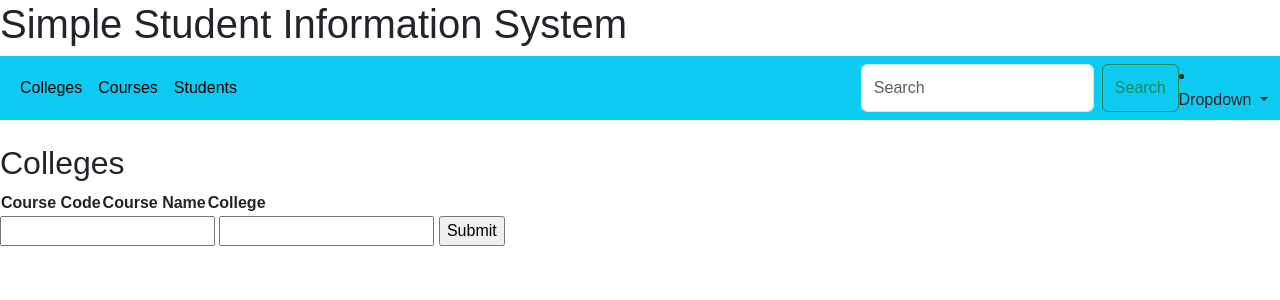
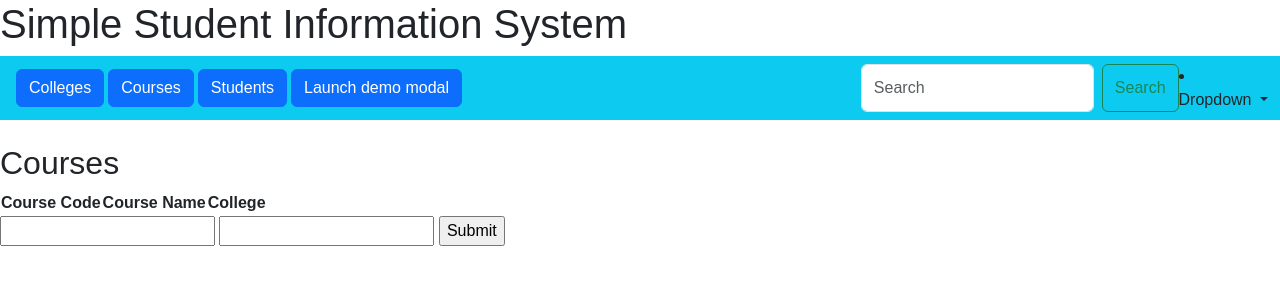
Before and after one commit to Daine-C/SSIS3, a Flask app: page /courses/ in a window 1280 px wide. Shown: the top 300 px of the page. Run offline with Flask 3, Linux system fonts and the light colour scheme; data that the repository does not hold is empty.

Commit message:
Added buttons, fixed typos

```diff
--- a/templates/Courses.html
+++ b/templates/Courses.html
@@ -2,7 +2,7 @@
 
 {% block head %}
 <div class="content">
-    <h2>Colleges</h2>
+    <h2>Courses</h2>
 
     <table>
         <tr>
--- a/templates/Navbar.html
+++ b/templates/Navbar.html
@@ -3,13 +3,19 @@
       <div class="collapse navbar-collapse" id="navbarSupportedContent">
         <ul class="navbar-nav me-auto mb-2 mb-lg-0">
           <li class="nav-item">
-            <a class="nav-link active" aria-current="page" href="{{ url_for('college') }}">Colleges</a>
+            <a class="btn btn-primary ms-1" href="{{ url_for('college') }}" role="button">Colleges</a>
           </li>
           <li class="nav-item">
-            <a class="nav-link active" aria-current="page" href="{{ url_for('course') }}">Courses</a>
+            <a class="btn btn-primary ms-1" href="{{ url_for('course') }}" role="button">Courses</a>
           </li>
           <li class="nav-item">
-            <a class="nav-link active" aria-current="page" href="{{ url_for('student') }}">Students</a>
+            <a class="btn btn-primary ms-1 me-1" href="{{ url_for('student') }}" role="button">Students</a>
+          </li>
+          <li class="nav-item">
+            <button type="button" class="btn btn-primary" data-toggle="modal" data-target="#exampleModal">
+                Launch demo modal
+            </button>
+            {% include 'OverlayAdd.html' %}
           </li>
         </ul>
         <form class="d-flex" role="search">
--- a/templates/OverlayAdd.html
+++ b/templates/OverlayAdd.html
@@ -0,0 +1,20 @@
+<!-- Modal -->
+<div class="modal fade" id="exampleModal" tabindex="-1" role="dialog" aria-labelledby="exampleModalLabel" aria-hidden="true">
+    <div class="modal-dialog" role="document">
+        <div class="modal-content">
+            <div class="modal-header">
+                <h5 class="modal-title" id="exampleModalLabel">Modal title</h5>
+                <button type="button" class="close" data-dismiss="modal" aria-label="Close">
+                <span aria-hidden="true">&times;</span>
+                </button>
+            </div>
+            <div class="modal-body">
+                ...
+            </div>
+            <div class="modal-footer">
+                <button type="button" class="btn btn-secondary" data-dismiss="modal">Close</button>
+                <button type="button" class="btn btn-primary">Save changes</button>
+            </div>
+        </div>
+    </div>
+</div>
--- a/templates/Students.html
+++ b/templates/Students.html
@@ -2,7 +2,7 @@
 
 {% block head %}
 <div class="content">
-    <h2>Colleges</h2>
+    <h2>Students</h2>
 
     <table>
         <tr>
```
